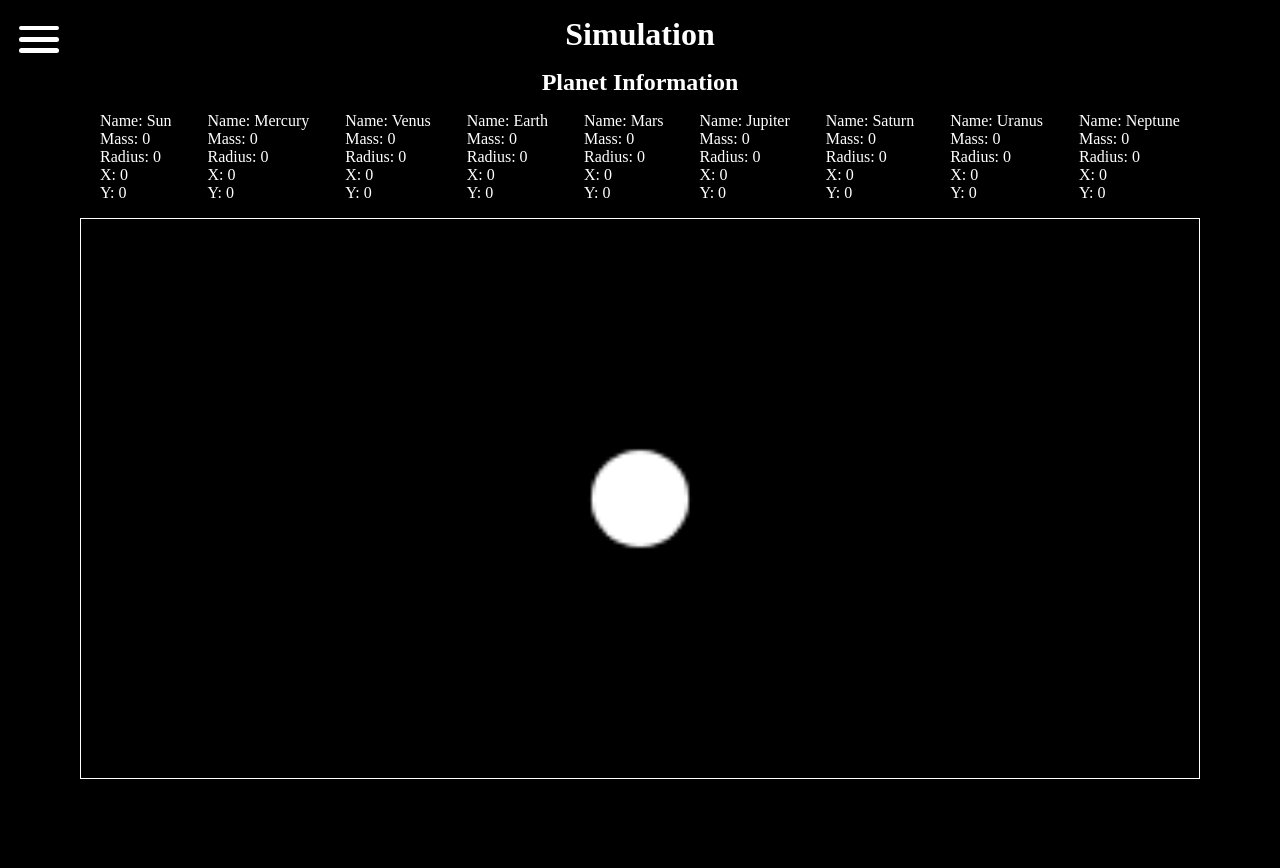
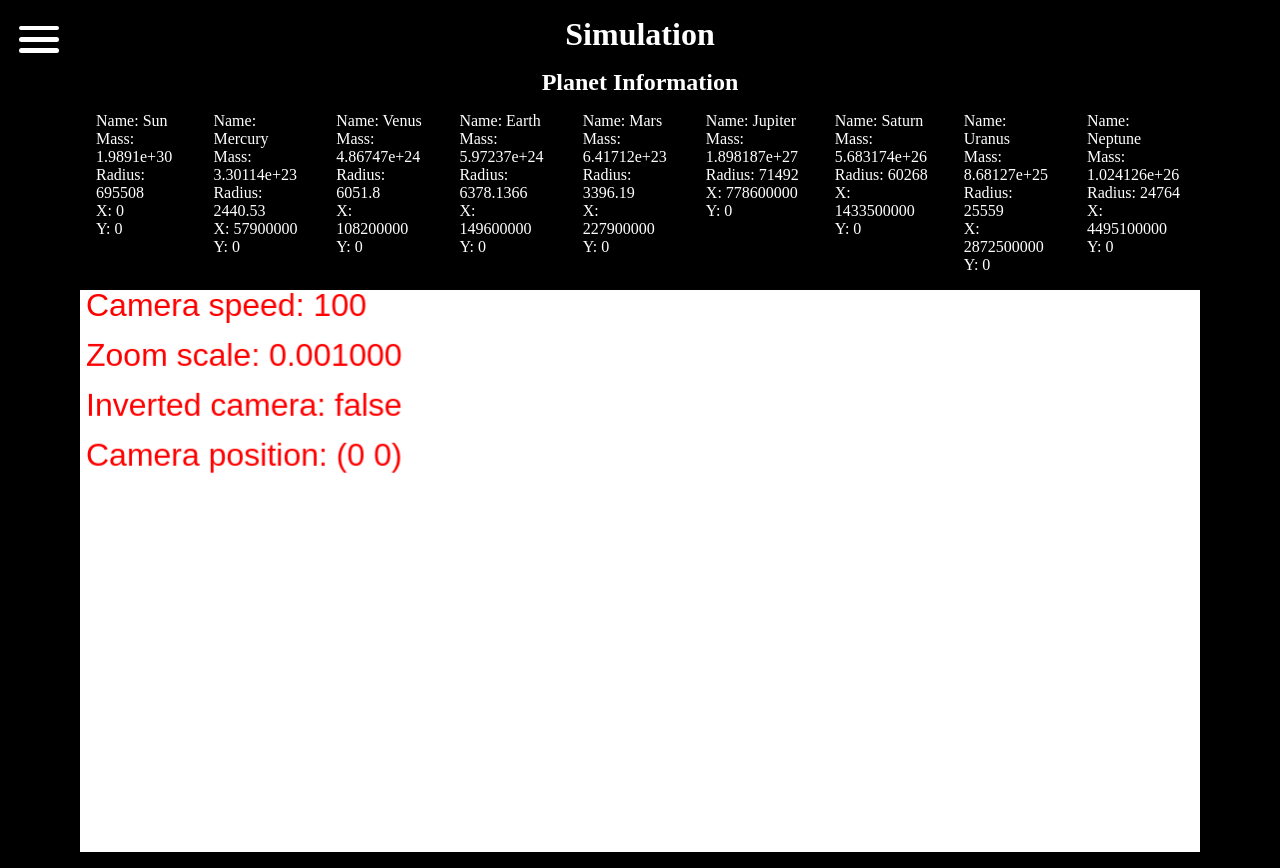
Before and after one commit to TeenageMutantCoder/n-body-sim, a React (Create React App) app: page /simulation in a window 1280 px wide. Before the commit the page ends 800 px from the top, so only its background shows below. Built offline with nearby package versions, Linux system fonts and the light colour scheme.

Commit message:
Made basic canvas visuals, controls

```diff
--- a/src/components/App.jsx
+++ b/src/components/App.jsx
@@ -1,24 +1,30 @@
 import React from "react";
 import { BrowserRouter, Link, Switch, Route } from "react-router-dom";
-import Simulation from "./Simulation";
 import About from "./About";
 import ContactMe from "./ContactMe";
+import Home from "./Home";
+import Simulation from "./Simulation";
 
 const routes = [
     {
         path: "/simulation",
         title: "Simulation",
-        main: () => <Simulation />
+        content: () => <Simulation />
     },
     {
         path: "/about",
         title: "About",
-        main: () => <About />
+        content: () => <About />
     },
     {
         path: "/contact-me",
         title: "Contact Me",
-        main: () => <ContactMe />
+        content: () => <ContactMe />
+    },
+    {
+        path: "/",
+        title: "Home",
+        content: () => <Home />
     }
 ];
 
@@ -33,28 +39,31 @@ const App = () => {
             </label>
             <nav className="navigation">
                 <ul>
-                    {routes.map((route, index) => (
-                        <>
-                        <li key={route.title} className="navigation__item">
-                            <Link to={route.path}>{route.title}</Link>
-                        </li>
-                        {index < routes.length - 1 ? <hr /> : <></> }
-                        </>
-                    ))}
+                    <li className="navigation__item">
+                        <Link to="/">Home</Link>
+                    </li>
+                    <hr />
+                    <li className="navigation__item">
+                        <Link to="/simulation">Simulation</Link>
+                    </li>
+                    <hr />
+                    <li className="navigation__item">
+                        <Link to="/about">About</Link>
+                    </li>
                 </ul>
             </nav>
             <main>
                 <Switch>
                     {routes.map(route => (
                         <Route key={route.title} path={route.path}>
-                            {route.main}
+                            {route.content}
                         </Route>
                     ))}
                 </Switch>
             </main>
         </BrowserRouter>
     );
-}
+};
 
 
 export default App;
--- a/src/components/ContactMe.jsx
+++ b/src/components/ContactMe.jsx
@@ -6,6 +6,6 @@ const ContactMe = () => {
             <h1 className="title">Contact Me</h1>
         </div>
     );
-}
+};
 
 export default ContactMe;
--- /dev/null
+++ b/src/components/Home.jsx
@@ -0,0 +1,11 @@
+const Home = () => {
+    return (
+        <div className="Home">
+            <h1 className="title">Home</h1>
+            <p>Simulate the motion of planets in our solar system! Add new planets, or change existing ones! Using Kepler's laws of planetary motion and Newton's law of gravitation, you can see how the planets revolve around the star in their solar system!</p>
+            <a href="/simulation">Enter Simulation</a>
+        </div>
+    );
+};
+
+export default Home;
--- a/src/components/Planet.jsx
+++ b/src/components/Planet.jsx
@@ -10,6 +10,6 @@ const Planet = (props) => {
             <p>Y: {props.y}</p>
         </div>
     );
-}
+};
 
 export default Planet;
--- a/src/components/Simulation.jsx
+++ b/src/components/Simulation.jsx
@@ -2,47 +2,133 @@
 import React, { useState, useEffect, useRef } from "react";
 import Planet from "./Planet";
 
-const defaultPlanets = [
-        {name: "Sun", mass: 0, radius: 0, x: 0, y: 0},
-        {name: "Mercury", mass: 0, radius: 0, x: 0, y: 0},
-        {name: "Venus", mass: 0, radius: 0, x: 0, y: 0},
-        {name: "Earth", mass: 0, radius: 0, x: 0, y: 0},
-        {name: "Mars", mass: 0, radius: 0, x: 0, y: 0},
-        {name: "Jupiter", mass: 0, radius: 0, x: 0, y: 0},
-        {name: "Saturn", mass: 0, radius: 0, x: 0, y: 0},
-        {name: "Uranus", mass: 0, radius: 0, x: 0, y: 0},
-        {name: "Neptune", mass: 0, radius: 0, x: 0, y: 0},
-    ];
+const Simulation = (props) => {
+    // Units are all in standard SI units (kg, m)
+    // Mass and radius taken from https://solarsystem.nasa.gov/solar-system/sun/by-the-numbers/ and https://ssd.jpl.nasa.gov/?planet_phys_par
+    // Equatorial radius data used for radius
+    // Initial x values represent distance from sun. Taken from https://www.jpl.nasa.gov/edu/pdfs/scaless_reference.pdf
+    const defaults = {
+        zoomScale: 1/1000,
+        shouldInvertCamera: false,
+        cameraSpeed: 100,
+        zoomScaleStep: 1.1,
+        cameraSpeedStep: 100,
+        planets: [
+            {name: "Sun", color: null, mass: 19891 * 10**26, radius: 695508, x: 0, y: 0},
+            {name: "Mercury", color: null, mass: 330114 * 10**18, radius: 2440.53, x: 57900000, y: 0},
+            {name: "Venus", color: null, mass: 486747 * 10**19, radius: 6051.8, x: 108200000, y: 0},
+            {name: "Earth", color: null, mass: 597237 * 10**19, radius: 6378.1366, x: 149600000, y: 0},
+            {name: "Mars", color: null, mass: 641712 * 10**18, radius: 3396.19, x: 227900000, y: 0},
+            {name: "Jupiter", color: null, mass: 1898187 * 10**21, radius: 71492, x: 778600000, y: 0},
+            {name: "Saturn", color: null, mass: 5683174 * 10**20, radius: 60268, x: 1433500000, y: 0},
+            {name: "Uranus", color: null, mass: 868127 * 10**20, radius: 25559, x: 2872500000, y: 0},
+            {name: "Neptune", color: null, mass: 1024126 * 10**20, radius: 24764, x: 4495100000, y: 0}
+        ]
+    };
+    let zoomScale = defaults.zoomScale;
+    let xOffset = 0;
+    let yOffset = 0;
+    let cameraSpeed = defaults.cameraSpeed;
+    let shouldInvertCamera = defaults.shouldInvertCamera;
 
-const Simulation = (props) => {
-    const [planets, setPlanets] = useState(defaultPlanets);
+    const [planets, setPlanets] = useState(defaults.planets);
     const canvasRef = useRef(null);
 
-    const createPlanet = (name, radius, mass, x, y) => {
-        setPlanets([...planets, {name: name, radius: radius, mass: mass, x: x, y: y}]);
+    const createPlanet = (name, color, radius, mass, x, y) => {
+        setPlanets([...planets, {name: name, color: color, radius: radius, mass: mass, x: x, y: y}]);
     };
 
-    const draw = (ctx, frameCount) => {
+    const updatePlanets = () => {};
+
+    const handleKeyDown = (event, speed, shouldInvert) => {
+        speed = shouldInvert ? speed : -speed;
+        switch (event.key.toLowerCase()) {
+            // Camera movement controls
+            case "arrowup":
+                yOffset += speed;
+                break;
+            case "arrowdown":
+                yOffset -= speed;
+                break;
+            case "arrowleft":
+                xOffset += speed;
+                break;
+            case "arrowright":
+                xOffset -= speed;
+                break;
+            // Reset
+            case "r":
+                xOffset = 0;
+                yOffset = 0;
+                cameraSpeed = defaults.cameraSpeed;
+                zoomScale = defaults.zoomScale;
+                shouldInvertCamera = defaults.shouldInvertCamera;
+                break;
+            // Zoom controls
+            case "w":
+                zoomScale *= defaults.zoomScaleStep;
+                break;
+            case "s":
+                zoomScale /= defaults.zoomScaleStep;
+                break;
+            // Camera speed controls
+            case "a":
+                if (cameraSpeed === defaults.cameraSpeedStep) break;
+                cameraSpeed -= defaults.cameraSpeedStep;
+                break;
+            case "d":
+                cameraSpeed += defaults.cameraSpeedStep;
+                break;
+            // Camera invert toggle
+            case "i":
+                shouldInvertCamera = !shouldInvertCamera;
+                break;
+            default:
+                return;
+        }
+    }
+
+    const draw = (ctx) => {
         ctx.clearRect(0, 0, ctx.canvas.width, ctx.canvas.height);
-        ctx.fillStyle = '#FFFFFF';
-        ctx.beginPath();
-        ctx.arc(ctx.canvas.width/2, ctx.canvas.height/2, 20*Math.sin(frameCount*0.05)**2, 0, 2*Math.PI);
-        ctx.fill();
+        // Draw each planet
+        planets.forEach(planet => {
+            ctx.fillStyle = planet.color ? planet.color : '#FFFFFF';
+            ctx.beginPath();
+            ctx.arc(Math.round(planet.x * zoomScale + ctx.canvas.width/2) - xOffset,
+                    Math.round(planet.y * zoomScale + ctx.canvas.height/2) - yOffset,
+                    Math.round(planet.radius * zoomScale), 0, 2*Math.PI);
+            ctx.fill();
+        });
+        // Draw camera information text
+        ctx.fillStyle = "#FF0000";
+        ctx.font = "2rem sans-serif"
+        ctx.fillText("Camera speed: " + cameraSpeed, 5, 25);
+        ctx.fillText("Zoom scale: " + Number.parseFloat(zoomScale).toFixed(6), 5, 75);
+        ctx.fillText("Inverted camera: " + shouldInvertCamera, 5, 125);
+        ctx.fillText("Camera position: (" + xOffset + " " + yOffset + ")", 5, 175);
     };
 
     useEffect(() => {
+        document.addEventListener("keydown", event => {
+            event.preventDefault();
+            handleKeyDown(event, cameraSpeed, shouldInvertCamera);
+        });
+
         const canvas = canvasRef.current;
-        const context = canvas.getContext("2d");
-        let frameCount = 0;
+        const dpr = window.devicePixelRatio || 1;
+        const rect = canvas.getBoundingClientRect();
+        canvas.width = rect.width * dpr;
+        canvas.height = rect.height * dpr;
+
+        const context = canvas.getContext("2d")
+        context.scale(dpr, dpr);
         let animationFrameId;
 
         const render = () => {
-            frameCount++;
-            draw(context, frameCount);
+            draw(context, dpr);
             animationFrameId = window.requestAnimationFrame(render);
         };
         render();
-
         return () => {
             window.cancelAnimationFrame(animationFrameId)
         };
@@ -115,6 +201,6 @@ const Simulation = (props) => {
             <canvas ref={canvasRef}></canvas>
         </div>
     );
-}
+};
 
 export default Simulation;
--- a/src/index.css
+++ b/src/index.css
@@ -36,6 +36,7 @@ input#menu-toggle {
   display: none;
 }
 
+/* This set of rules animates the hamburger to change into an X when clicked */
 input#menu-toggle:checked ~ .hamburger span {
   transform: translateX(0.2rem);
 }
@@ -82,12 +83,13 @@ input#menu-toggle:checked ~ .navigation {
   background: linear-gradient(45deg, var(--main-color), var(--accent-color));
   display: flex;
   flex-direction: column;
-  height: 100vh;
+  min-height: 100%;
   justify-content: space-around;
   left: 0;
   opacity: 90%;
   position: absolute;
   top: 0;
+  bottom: 0;
   transform: translateX(calc(-1 * var(--navigation-width)));
   transition: transform var(--navigation-animation-time) ease-in-out;
   width: var(--navigation-width);
```
Also changed, not shown: src/components/About.jsx (+7 -2 lines).
